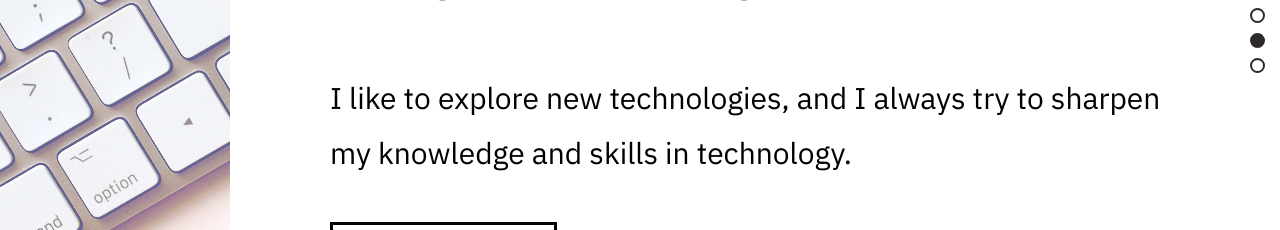
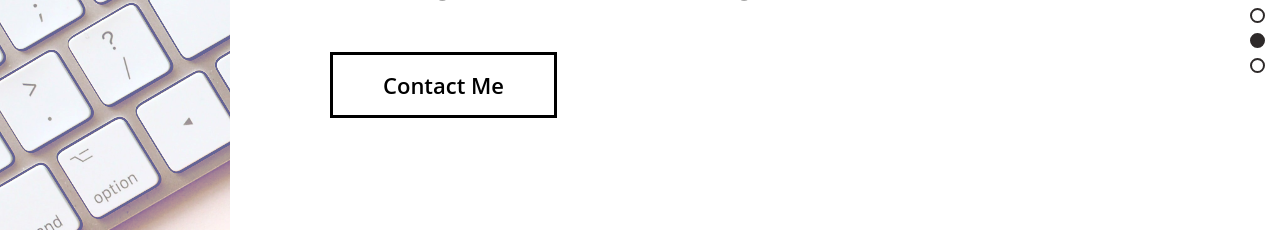
Before and after one commit to junchh/junho.me, a Vue app: page /about in a window 1280 px wide. Shown: the part 360-590 px from the top of the page. Built offline with nearby package versions, Linux system fonts and the light colour scheme; a web font is replaced by a local one; what v-lazy-image would draw is missing.

Commit message:
updated information

```diff
--- a/src/components/about/AboutAlternate.vue
+++ b/src/components/about/AboutAlternate.vue
@@ -14,10 +14,6 @@
         <p class="about-desc-text animate__animated animate__slideInDown">
           I graduated with a bachelor's degree in Informatics from Bandung
           Institute of Technology.
-        </p>
-        <p class="about-desc-text animate__animated animate__slideInDown">
-          I like to explore new technologies, and I always try to sharpen my
-          knowledge and skills in technology.
         </p>
         <a
           href="mailto:cjunho9868@gmail.com"
```
